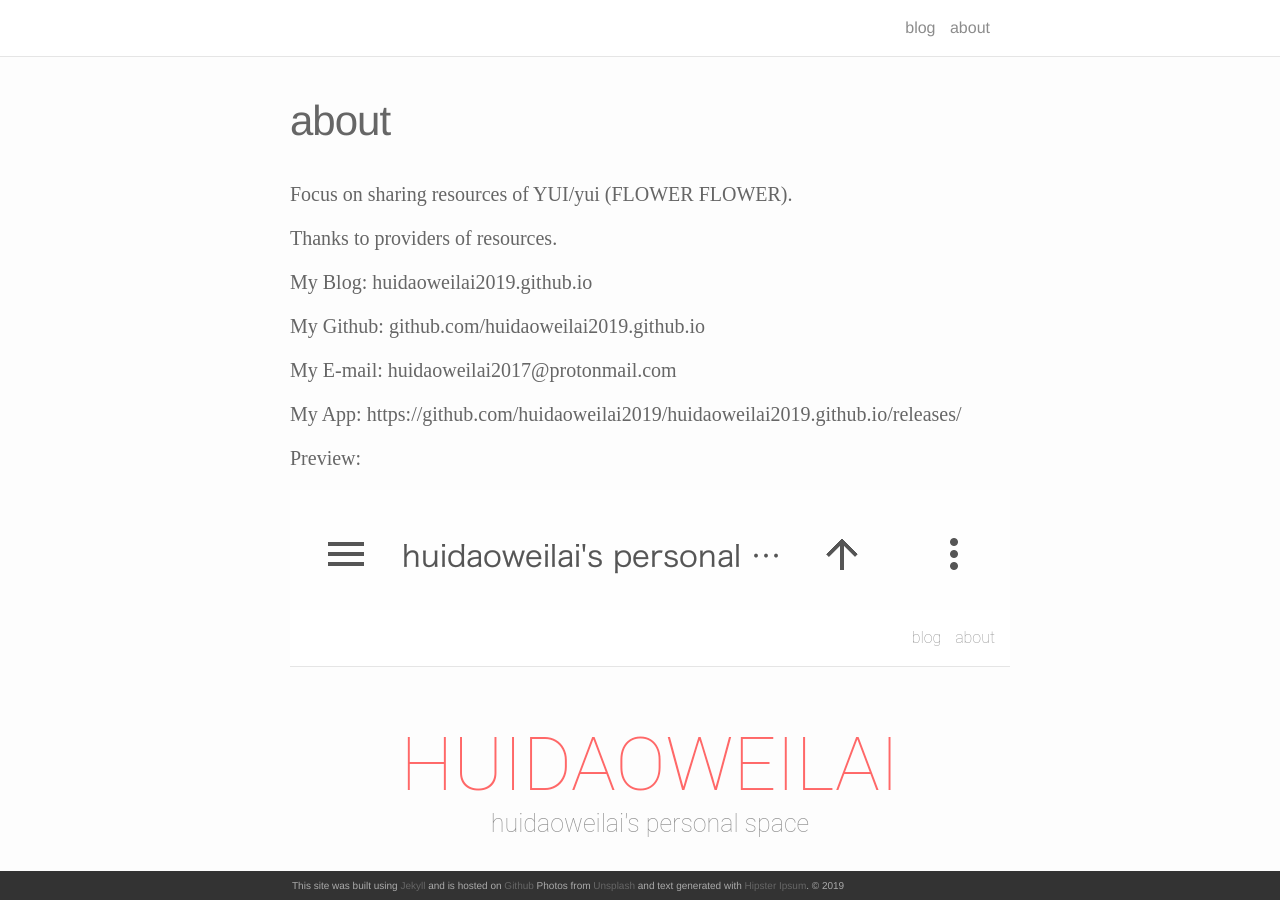
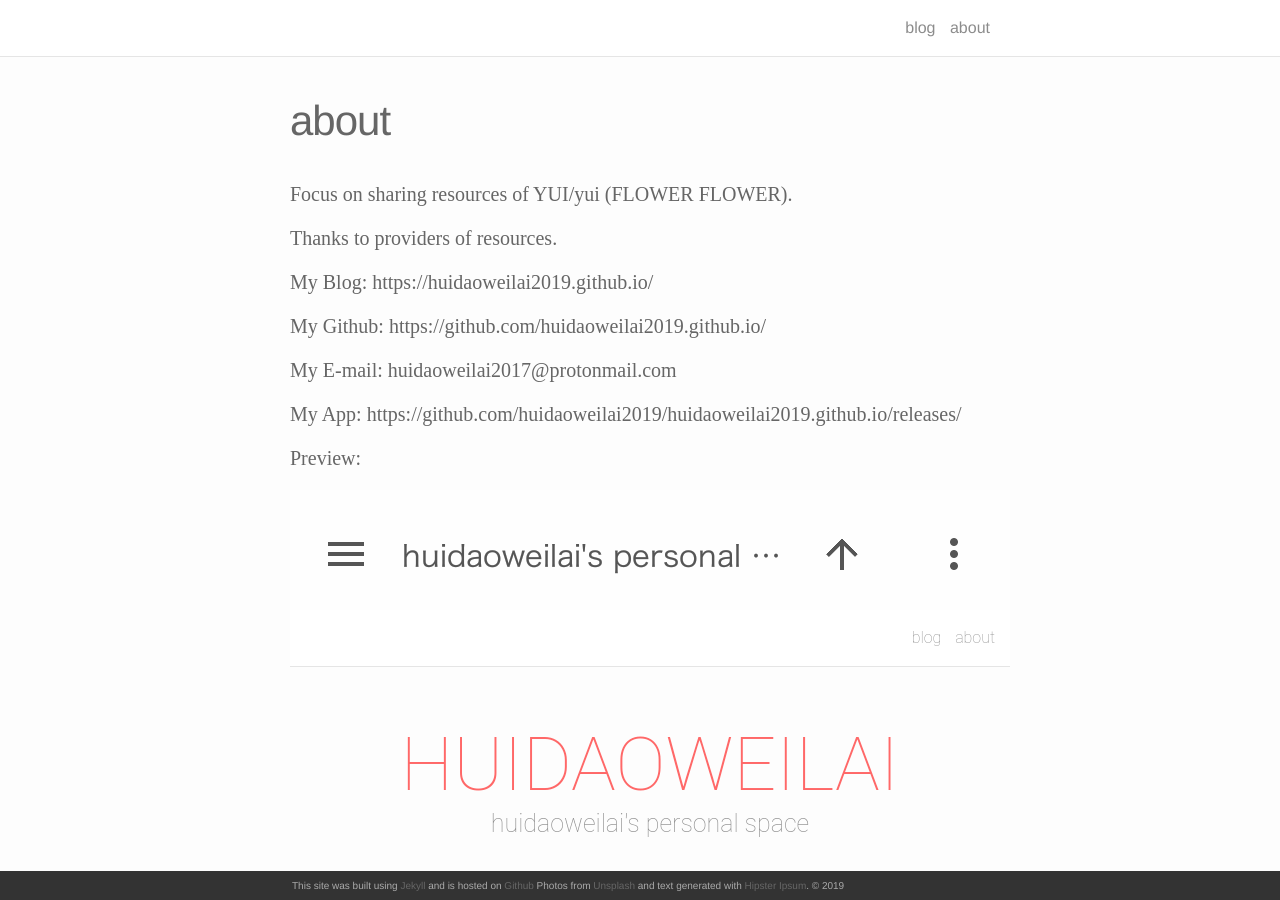
Before and after one commit to huidaoweilai2019/huidaoweilai2019.github.io, a Jekyll site: the page built from about.md, in a window 1280 px wide and 900 px high. Built offline with Jekyll 4.4.1, drawn with Linux system fonts in a browser that asks for light colours; nearby versions of some CDN libraries; some of the changed lines change nothing that is shown.

Commit message:
Update about.md

```diff
--- a/about.md
+++ b/about.md
@@ -12,11 +12,11 @@ permalink: /about/
 
 <ul></ul>
 
-<h4 id="my-blog-huidaoweilai2019githubio"><font face="Microsoft YaHei UI">My Blog: huidaoweilai2019.github.io</font></h4>
+<h4 id="my-blog-httpshuidaoweilai2019githubio"><font face="Microsoft YaHei UI">My Blog: https://huidaoweilai2019.github.io/</font></h4>
 
 <ul></ul>
 
-<h4 id="my-github-githubcomhuidaoweilai2019githubio"><font face="Microsoft YaHei UI">My Github: github.com/huidaoweilai2019.github.io</font></h4>
+<h4 id="my-github-httpsgithubcomhuidaoweilai2019githubio"><font face="Microsoft YaHei UI">My Github: https://github.com/huidaoweilai2019.github.io/</font></h4>
 
 <ul></ul>
 
```
